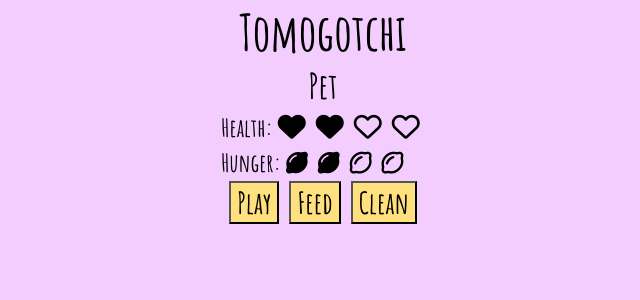
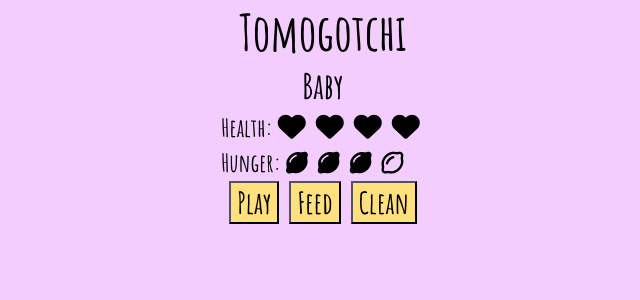
Before and after one commit to scented-wiring/react-virtual-pet, a React (Create React App) app: page / in a window 1280 px wide. Shown: the top 300 px of the page, without its empty margins (317-957 px from the left). Built offline with nearby package versions, Linux system fonts and the light colour scheme.

Commit message:
decrease health/hunger over time

```diff
--- a/src/components/Actions.js
+++ b/src/components/Actions.js
@@ -2,7 +2,7 @@ import "../styles/Actions.css";
 
 const Actions = ({ health, hunger, setHealth, setHunger }) => {
   return (
-    <div class="Actions">
+    <div className="Actions">
       <button onClick={() => health <= 3 && setHealth(health + 1)}>Play</button>
       <button onClick={() => hunger <= 3 && setHunger(hunger + 1)}>Feed</button>
       <button>Clean</button>
--- a/src/components/App.js
+++ b/src/components/App.js
@@ -7,13 +7,19 @@ import Actions from "./Actions";
 import "../styles/App.css";
 
 const App = () => {
-  const [health, setHealth] = useState(2);
-  const [hunger, setHunger] = useState(2);
+  const [state, setState] = useState("Baby");
+  const [health, setHealth] = useState(4);
+  const [hunger, setHunger] = useState(4);
+
+  if (state === "Baby") {
+    health > 0 && setInterval(() => setHealth(health - 1), 10000);
+    hunger > 0 && setInterval(() => setHunger(hunger - 1), 4000);
+  }
 
   return (
     <div className="App">
       <h1>Tomogotchi</h1>
-      <Pet />
+      <Pet state={state} />
       <Status health={health} hunger={hunger} />
       <Actions
         health={health}
--- a/src/components/Pet.js
+++ b/src/components/Pet.js
@@ -1,9 +1,9 @@
 import "../styles/Pet.css";
 
-const Pet = () => {
+const Pet = ({ state }) => {
   return (
     <div className="Pet">
-      <div>Pet</div>
+      <div>{state}</div>
     </div>
   );
 };
--- a/src/components/Status.js
+++ b/src/components/Status.js
@@ -2,8 +2,8 @@ import "../styles/Status.css";
 
 const Status = ({ health, hunger }) => {
   return (
-    <div class="Status">
-      <div class="health">
+    <div className="Status">
+      <div className="health">
         Health:
         {[...Array(health)].map((heart) => {
           return <i className="fas fa-heart"></i>;
@@ -12,7 +12,7 @@ const Status = ({ health, hunger }) => {
           return <i className="far fa-heart"></i>;
         })}
       </div>
-      <div class="hunger">
+      <div className="hunger">
         Hunger:
         {[...Array(hunger)].map((burger) => {
           return <i className="fas fa-lemon"></i>;
```
